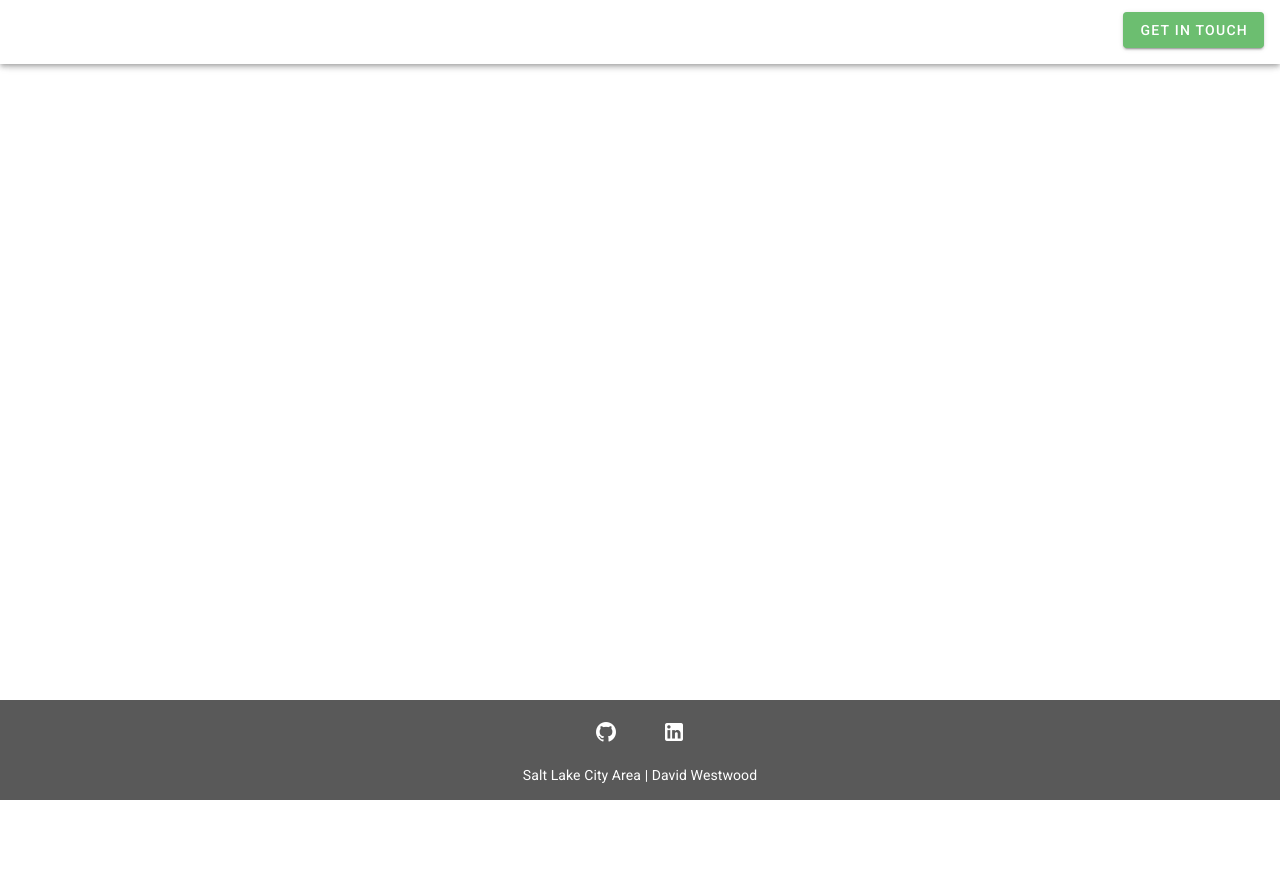
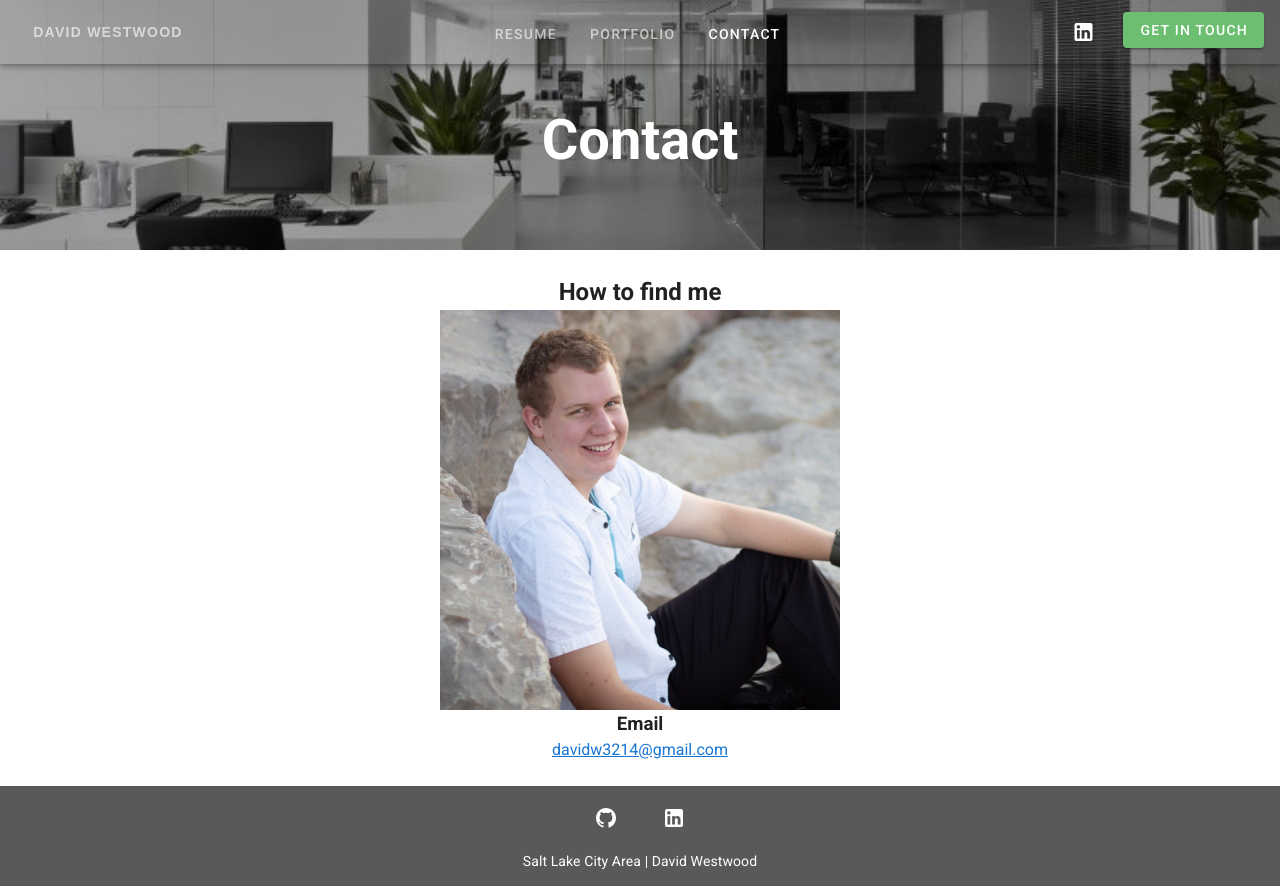
Before and after one commit to david3214/resume-website, a Vue app: page /contact in a window 1280 px wide. Before the commit the page ends 800 px from the top, so only its background shows below. Built offline with nearby package versions, Linux system fonts and the light colour scheme.

Commit message:
Made rough draft of the contact page

```diff
--- a/src/views/Contact.vue
+++ b/src/views/Contact.vue
@@ -4,6 +4,14 @@
     src='../assets/office.jpeg'
     height='250px'/>
     <h1 class="titleText white--text">Contact</h1>
+    <v-row class="my-3" align='center'>
+        <v-col justify='start' align='center'>
+          <h2 >How to find me</h2>
+          <v-img class="picture" src="../assets/Sitting By Rocks.jpeg"/>
+          <h3>Email</h3>
+          <a href='mailto:davidw3214@gmail.com'>davidw3214@gmail.com</a>
+        </v-col>
+    </v-row>
   </v-main>
 </template>
 
@@ -16,4 +24,8 @@
   width: fit-content;
   font-size: clamp(3em, 7vw, 3.5em);
 }
+
+.picture {
+  width: 400px;
+}
 </style>
```
